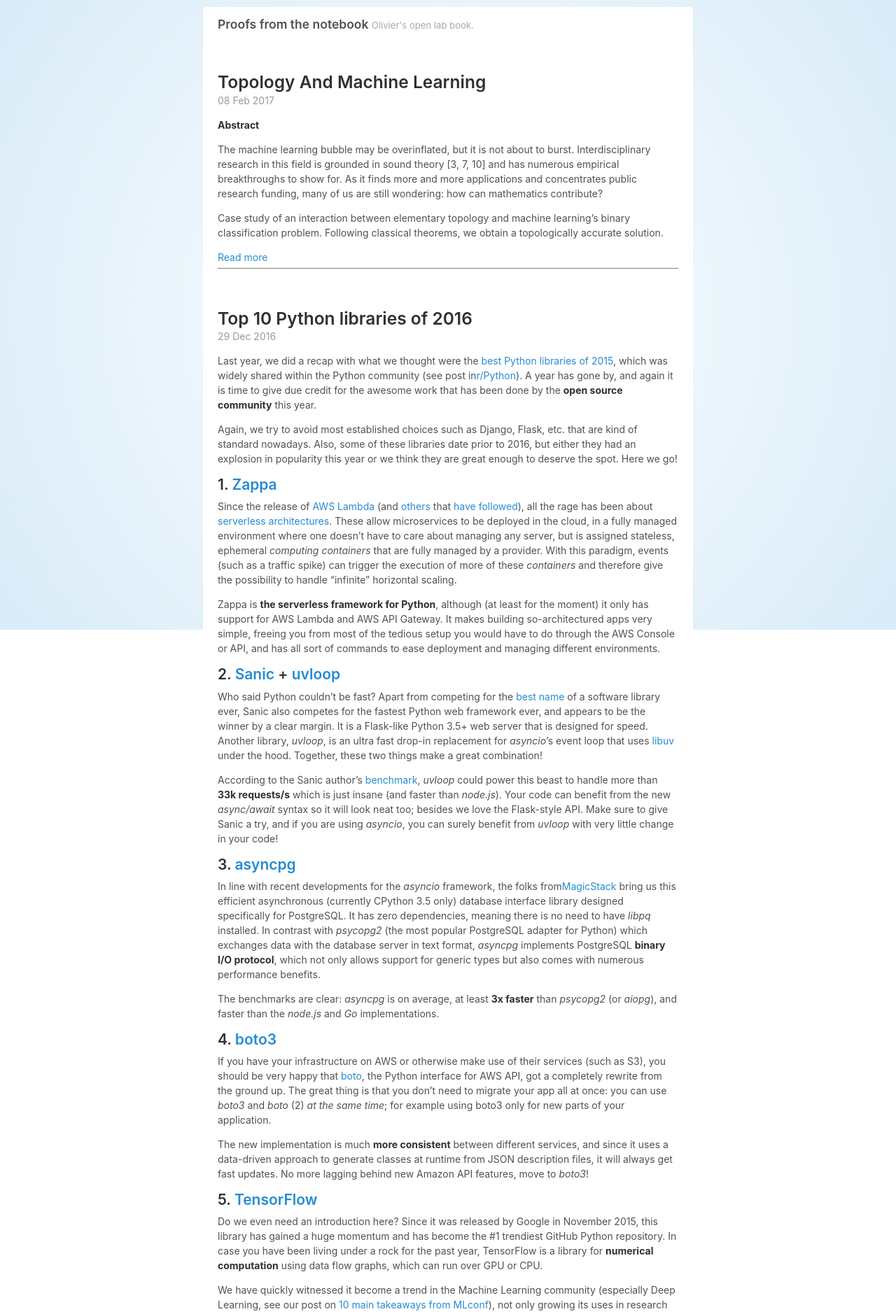
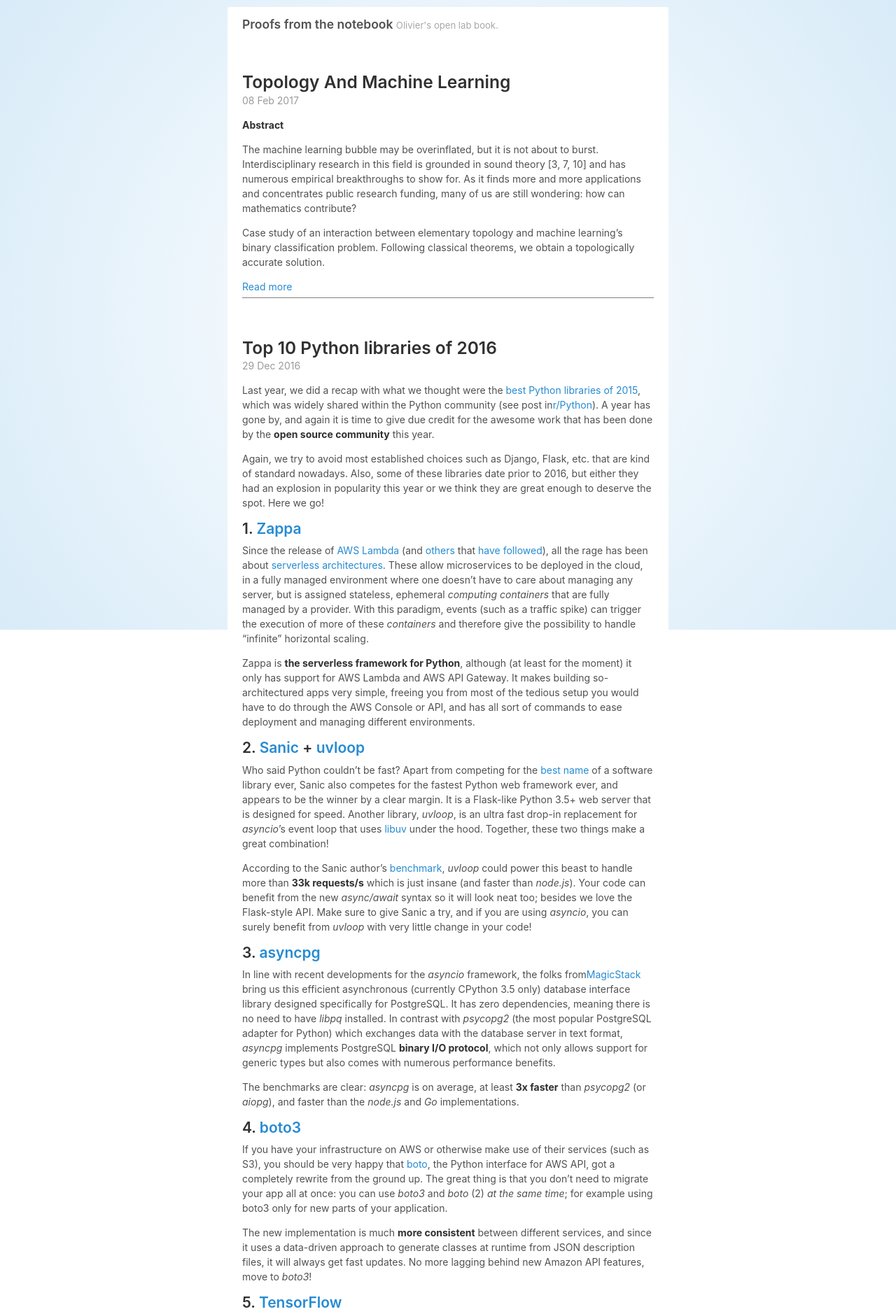
Before and after one commit to OlivierBinette/blog, a Jekyll site: the page built from index.html, in a window 1280 px wide. Shown: the top 1878 px of the page at 70% size. Built offline with Jekyll 4.4.1, drawn with Linux system fonts in a browser that asks for light colours; the list of posts is cut into pages by our own code.

Commit message:
Update _layout.scss

```diff
--- a/_sass/_layout.scss
+++ b/_sass/_layout.scss
@@ -3,7 +3,7 @@
 // Styles for managing the structural hierarchy of the site.
 
 .container {
-  max-width: 50rem;
+  max-width: 45rem;
   padding-left:  1.5rem;
   padding-right: 1.5rem;
   margin-left:  auto;
```
